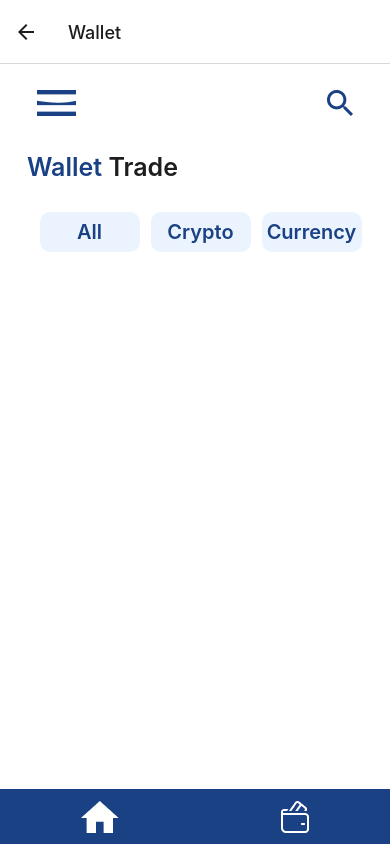
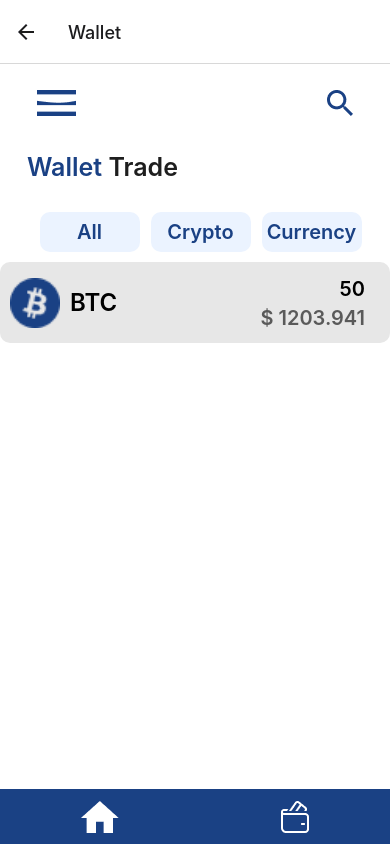
Before and after one commit to cancancann/OneriverApp, a React Native app: screen /Wallet in a window 390 px wide. Built offline with nearby package versions, Linux system fonts and the light colour scheme.

Commit message:
toolkit bug

```diff
--- a/components/Card.js
+++ b/components/Card.js
@@ -2,14 +2,11 @@ import React, { useEffect, useState } from "react";
 import { View, Text, FlatList, Image } from "react-native";
 import axios from "axios";
 import { TouchableOpacity } from "react-native";
-import { useDispatch } from "react-redux";
-import { addCoinList } from "../redux/WalletSlice";
 
 //card yapısını düzenleme işlemi kaldı bi kaç fix düzeltilecek
 
 const Card = () => {
   const [coins, setCoins] = useState([]);
-  const dispatch = useDispatch();
 
   useEffect(() => {
     axios
@@ -81,15 +78,7 @@ const Card = () => {
             height: 28,
             justifyContent: "center",
           }}
-          onPress={() => {
-            dispatch(
-              addCoinList({
-                id: item.id,
-                name: item.name,
-                price: item.current_price,
-              })
-            );
-          }}
+          // onPress={handleOnPress} //buy
         >
           <Text
             style={{
--- /dev/null
+++ b/components/WalletCard.js
@@ -0,0 +1,63 @@
+import React from "react";
+import { Image, StyleSheet, Text, View } from "react-native";
+
+const WalletCard = () => {
+  return (
+    <View style={styles.containerCard}>
+      <Image source={require("../assets/btc.png")} style={styles.image} />
+      {/* textHeader */}
+      <View style={styles.textHeader}>
+        <Text style={styles.text}>BTC</Text>
+      </View>
+      {/* Content */}
+      <View style={styles.content}>
+        <Text style={styles.contentText}>50</Text>
+        <Text style={styles.contentTextPrice}>$ 1203.941</Text>
+      </View>
+    </View>
+  );
+};
+
+const styles = StyleSheet.create({
+  containerCard: {
+    flexDirection: "row",
+    marginBottom: 10,
+    borderRadius: 10,
+    height: 81,
+    paddingHorizontal: 10,
+    backgroundColor: "#E7E7E7",
+    alignItems: "center",
+  },
+  image: {
+    width: 50,
+    height: 50,
+    marginRight: 10,
+  },
+  textHeader: {
+    flex: 1,
+  },
+  text: {
+    fontWeight: "bold",
+    fontSize: 24,
+    fontWeight: "600",
+  },
+  content: {
+    justifyContent: "center",
+    alignItems: "flex-end",
+    marginRight: 15,
+  },
+  contentText: {
+    marginBottom: 3,
+    color: "#000000",
+    fontWeight: "600",
+    fontSize: 20,
+    lineHeight: 27,
+  },
+  contentTextPrice: {
+    color: "#1E1E1EB2",
+    fontSize: 20,
+    fontWeight: "600",
+  },
+});
+
+export default WalletCard;
--- a/data.json
+++ b/data.json
@@ -1,5 +1,4 @@
-{
-    "coins": [
+[
   {
     "id": "bitcoin",
     "name": "Bitcoin",
@@ -8,7 +7,8 @@
     "current_price": 49987,
     "market_cap": 937930028396,
     "price_change_percentage_24h": 1.78,
-        "total_volume": 42728298338
+    "total_volume": 42728298338,
+    "coin_id": 1
   },
   {
     "id": "ethereum",
@@ -18,7 +18,8 @@
     "current_price": 1617.98,
     "market_cap": 186152776381,
     "price_change_percentage_24h": 0.98,
-        "total_volume": 23675250206
+    "total_volume": 23675250206,
+    "coin_id": 2
   },
   {
     "id": "cardano",
@@ -28,7 +29,8 @@
     "current_price": 1.16,
     "market_cap": 37165481148,
     "price_change_percentage_24h": 2.03,
-        "total_volume": 2878332615
+    "total_volume": 2878332615,
+    "coin_id": 3
   },
   {
     "id": "binancecoin",
@@ -38,7 +40,8 @@
     "current_price": 234.58,
     "market_cap": 36115265656,
     "price_change_percentage_24h": 0.61,
-        "total_volume": 2599429516
+    "total_volume": 2599429516,
+    "coin_id": 4
   },
   {
     "id": "ripple",
@@ -48,7 +51,8 @@
     "current_price": 0.469142,
     "market_cap": 21324688874,
     "price_change_percentage_24h": 2.36,
-        "total_volume": 3932978116
+    "total_volume": 3932978116,
+    "coin_id": 5
   },
   {
     "id": "dogecoin",
@@ -58,7 +62,7 @@
     "current_price": 0.057839,
     "market_cap": 7450281778,
     "price_change_percentage_24h": 0.51,
-        "total_volume": 1383241951
+    "total_volume": 1383241951,
+    "coin_id": 6
   }
 ]
-  }
--- a/redux/WalletSlice.js
+++ /dev/null
@@ -1,29 +0,0 @@
-import { createSlice } from "@reduxjs/toolkit";
-import _coins from '../data.json'
-
-export const walletSlice = createSlice({
-  name: "wallet",
-  initialState: {
-    coins: [],
-  },
-  reducers: {
-    addCoinList: (state, action) => {
-      const { id, name, current_price } = action.payload;
-      const index = state.coins.findIndex((coin) => coin.id === id);
-      if (index !== -1) {
-        state.coins[index].amount += 1;
-      } else {
-        state.coins.push({
-          id,
-          name,
-          current_price,
-          amount: 1,
-        });
-      }
-    },
-  },
-});
-
-export const { addCoinList } = walletSlice.actions;
-
-export default walletSlice.reducer;
--- /dev/null
+++ b/redux/purchaseSlice.js
@@ -0,0 +1,20 @@
+import { createSlice } from '@reduxjs/toolkit';
+
+const initialState = {
+  purchases: [],
+  totalValue: 0,
+};
+
+const purchaseSlice = createSlice({
+  name: 'purchase',
+  initialState,
+  reducers: {
+    addPurchase: (state, action) => {
+      state.purchases.push(action.payload);
+      state.totalValue += action.payload.value;
+    },
+  },
+});
+
+export const { addPurchase } = purchaseSlice.actions;
+export default purchaseSlice.reducer;
--- a/redux/store.js
+++ b/redux/store.js
@@ -1,8 +1,9 @@
 import { configureStore } from "@reduxjs/toolkit";
-import walletReducer from './WalletSlice'
+import purchaseSlice from "./purchaseSlice";
+
 
 export default configureStore({
   reducer: {
-    wallet: walletReducer,
+    purchase : purchaseSlice
   },
 });
--- a/screens/WalletPage.js
+++ b/screens/WalletPage.js
@@ -1,15 +1,16 @@
 import React from "react";
-import { Text, TouchableOpacity, View } from "react-native";
-import Card from "../components/Card";
 import Filtering from "../components/Filtering";
 import HeaderText from "../components/HeaderText";
+import WalletCard from "../components/WalletCard";
 import HomeLayout from "../layouts/HomeLayout/HomeLayout";
 
 const Wallet = () => {
+
   return (
     <HomeLayout>
       <HeaderText title="Wallet" />
       <Filtering />
+      <WalletCard />
     </HomeLayout>
   );
 };
```
Lines whose indentation alone changed are shown as unchanged.
